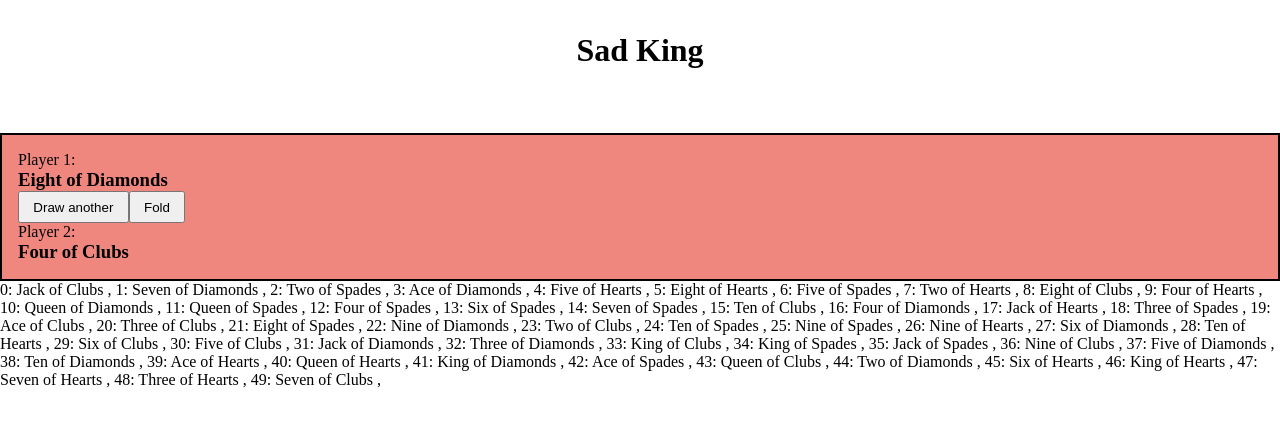
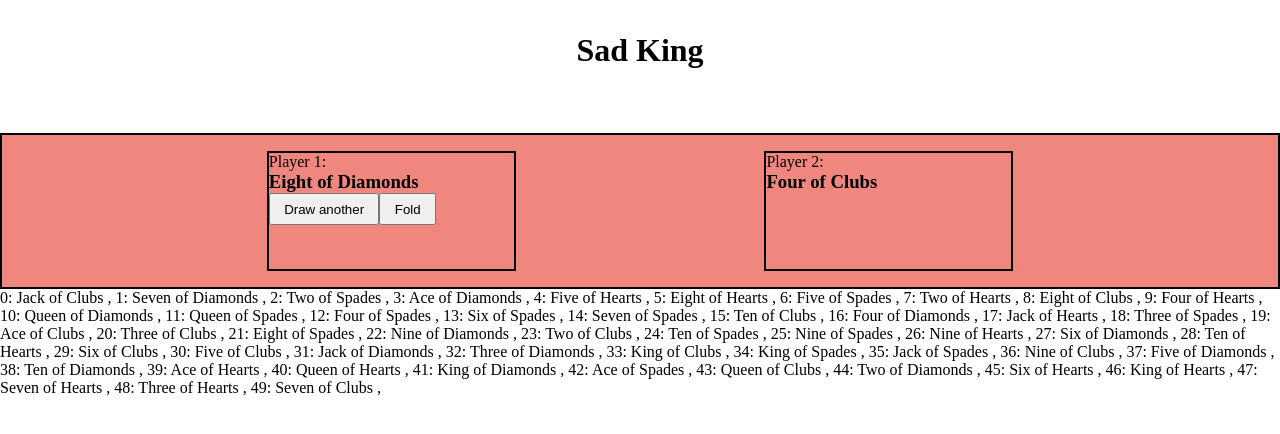
Before and after one commit to Honsie-Pie/Joyful-king, a React (Create React App) app: page / in a window 1280 px wide. Both pictures are taken after a click on the button "Start!". Shown: the top 434 px of the page. Built offline with nearby package versions, Linux system fonts and the light colour scheme.

Commit message:
add player controls

```diff
--- a/src/App.css
+++ b/src/App.css
@@ -28,3 +28,15 @@ input{
   padding: 1em;
   background-color: var(--menu-bg);
 }
+
+.player-card{
+  border: 2px solid black;
+  height: 120px;
+  width: 20%;
+}
+
+#player-dash{
+  display:flex;
+  flex-direction: row;
+  justify-content: space-evenly;
+}
--- a/src/App.js
+++ b/src/App.js
@@ -1,6 +1,7 @@
 import  React, { useState, useEffect } from 'react';
 import MainMenu from './mainemenu';
 import PlayerDash from './playerdash';
+import Results from './results';
 import './App.css';
 
 function App() {
@@ -338,6 +339,52 @@ function App() {
     setNumPlayers(event.target.value);
   }
 
+  function handleNewRound(){
+    const playersArr= [...activePlayers];
+
+    if (deck.length >= numPlayers) {
+      for (let i = 0; i < numPlayers; i++){
+        playersArr[i].switch = false;
+        playersArr[i].card = deck[i];
+
+        const newDeck = deck.slice(numPlayers);
+
+        setActivePlayers(playersArr);
+        setPhase("drawing");
+        setDeck(newDeck);
+      }
+    } else {
+      setPhase("finale");
+      setDeck(randomize(fullDeck));
+    }
+
+  }
+
+  function handleDraw(index){
+    console.log(`player ${index} wants to draw another card`);
+    if (deck.length && activePlayers[index - 1].switch === false){
+      console.log("this player hasn't switched");
+      const replacementCard = deck[0];
+      const replacementDeck = deck.slice(1);
+      const replacementPlayers = [...activePlayers];
+
+      replacementPlayers[index - 1].switch = true;
+      replacementPlayers[index - 1].card = replacementCard;
+
+      setActivePlayers(replacementPlayers);
+      setDeck(replacementDeck);
+      console.log(replacementPlayers);
+    }
+  }
+
+  function handleResults(){
+    if(phase === "drawing"){
+      console.log("Let's find out who the winner fraking is");
+      setPhase("results");
+    }
+
+  }
+
   function handleStart(){
     const playersArr= [];
 
@@ -355,9 +402,6 @@ function App() {
     setActivePlayers(playersArr);
     setPhase("drawing");
     setDeck(newDeck);
-    console.log(numPlayers);
-    console.log(playersArr);
-    console.log(activePlayers);
   }
 
   function randomize(arr){
@@ -375,8 +419,12 @@ function App() {
     <div className="App">
       <h1>Sad King</h1>
       {phase === "main-menu"
-      ? <MainMenu numPlayers={numPlayers} handleNumPlayersChange={handleNumPlayersChange} handleStart={handleStart}/>
-      : <PlayerDash activePlayers={activePlayers} />
+      ? <MainMenu numPlayers={numPlayers} handleNumPlayersChange={handleNumPlayersChange} handleStart={handleStart} />
+      : phase === "drawing"
+      ? <PlayerDash activePlayers={activePlayers} handleDraw={handleDraw} handleResults={handleResults}/>
+      : phase === "results"
+      ? <Results handleNewRound={handleNewRound}/>
+      : <h1>The End</h1>
       }
       <p>{deck.map((card, index) => <span key={index}> {index}: {card.rank} of {card.suit}  ,</span>)}</p>
     </div>
--- a/src/humanplayer.js
+++ b/src/humanplayer.js
@@ -3,8 +3,8 @@ export default function HumanPlayer(props){
         <div className="player-card">
             <p>Player {props.index}:</p>
             <h3>{props.card.rank} of {props.card.suit}</h3>
-            <button>Draw another</button>
-            <button>Fold</button>
+            <button onClick={() => props.handleDraw(props.index)}>Draw another</button>
+            <button onClick={props.handleResults}>Fold</button>
         </div>
     );
 }
--- a/src/playerdash.js
+++ b/src/playerdash.js
@@ -1,12 +1,12 @@
 import HumanPlayer from "./humanplayer";
 import ComputerPlayer from "./computerplayer";
 
-export default function PlayerDash({ activePlayers }){
+export default function PlayerDash({ activePlayers, handleDraw, handleResults }){
     return(
-        <div className="menu">
+        <div className="menu" id="player-dash">
             {activePlayers.map((player, index) => index === 0
-            ? <HumanPlayer index={index + 1} card={player.card} />
-            : <ComputerPlayer index={index + 1} card={player.card} />
+            ? <HumanPlayer index={index + 1} card={player.card}  handleDraw={handleDraw} handleResults={handleResults}/>
+            : <ComputerPlayer index={index + 1} card={player.card} handleDraw={handleDraw}/>
             )}
         </div>
     );
--- /dev/null
+++ b/src/results.js
@@ -0,0 +1,8 @@
+export default function Results({ handleNewRound }){
+    return (
+        <div className="menu">
+            <h2>Results:</h2>
+            <button onClick={handleNewRound}>Next Round</button>
+        </div>
+    );
+}
```
